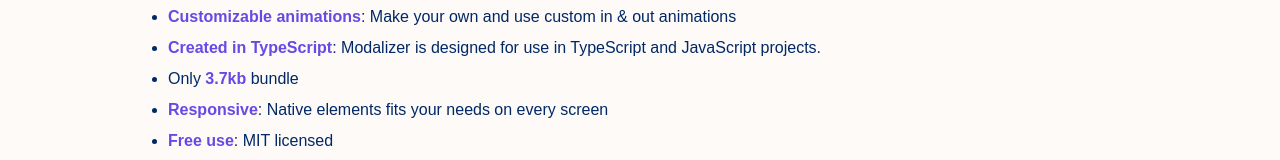
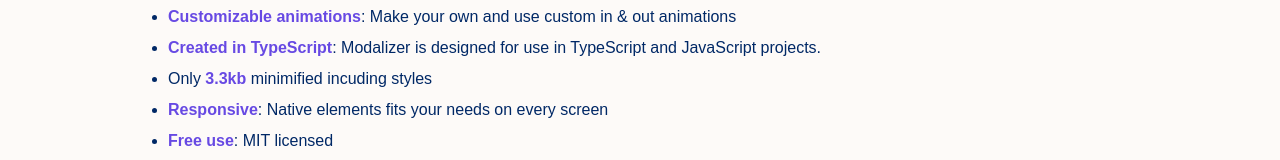
Before and after one commit to ChemaAlfonso/modalizer, a website: page docs/index.html in a window 1280 px wide. Shown: the part 797-957 px from the top of the page. Drawn offline with Linux system fonts and the light colour scheme.

Commit message:
updated readme

```diff
--- a/docs/index.html
+++ b/docs/index.html
@@ -47,7 +47,7 @@
 				<li><b>Customizable animations</b>: Make your own and use custom in & out animations</li>
 				<li><b>Created in TypeScript</b>: Modalizer is designed for use in TypeScript and JavaScript
 					projects.</li>
-				<li>Only <b>3.7kb</b> bundle</li>
+				<li>Only <b>3.3kb</b> minimified incuding styles</li>
 				<li><b>Responsive</b>: Native elements fits your needs on every screen</li>
 				<li><b>Free use</b>: MIT licensed</li>
 			</ul>
```
Also changed, not shown: readme.md.
